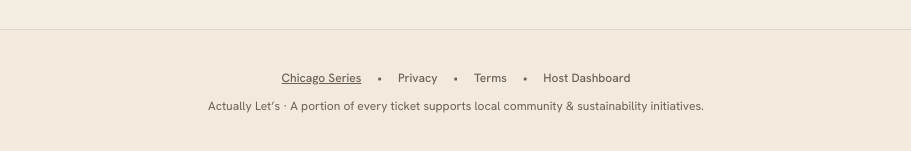
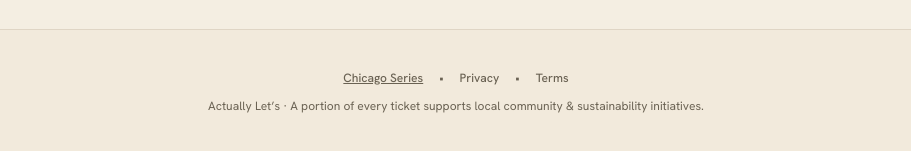
Before and after one commit to NiteAdmin/gather-chicago, a Next.js app: page / in a window 1280 px wide. Shown: the part 1796-1947 px from the top of the page, without its empty margins (184-1095 px from the left). Built offline with nearby package versions, Linux system fonts and the light colour scheme.

Commit message:
fix(landing): update NYC teaser to 2027 and remove host dashboard footer link

```diff
--- a/app/components/IntroPage.tsx
+++ b/app/components/IntroPage.tsx
@@ -692,8 +692,6 @@ export default function IntroPage({ initialVariant = '1' }: IntroPageProps) {
             <Link href="/privacy" className="hover:text-[#2B271F]">Privacy</Link>
             <span>•</span>
             <Link href="/terms" className="hover:text-[#2B271F]">Terms</Link>
-            <span>•</span>
-            <Link href="/admin" className="hover:text-[#2B271F]">Host Dashboard</Link>
           </div>
           <p>
             Actually Let’s · A portion of every ticket supports local community & sustainability initiatives.
```
